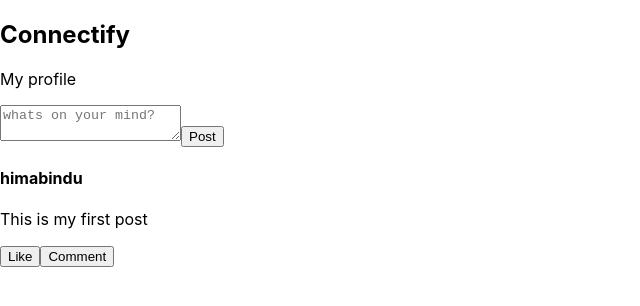
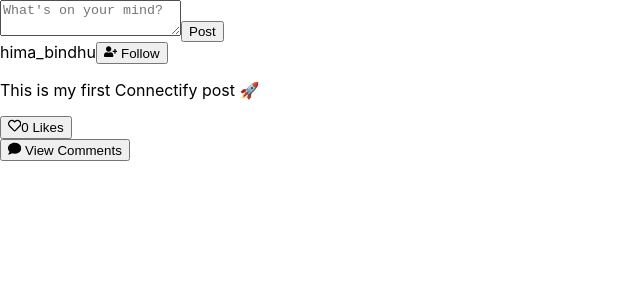
Before and after one commit to Katahimabindu/connectify-react-app, a React (Create React App) app: page / in a window 1280 px wide. Shown: the top 306 px of the page, without its empty margins (0-640 px from the left). Built offline with nearby package versions, Linux system fonts and the light colour scheme.

Commit message:
Day 2: useState, like count, comment toggle, react-icons

```diff
--- a/src/App.css
+++ b/src/App.css
@@ -1,32 +1,45 @@
-body{
-  margin:0;/*browsers add default margin 8px to body ,so if we dont remove it navbar
-  willnot touch screen edges,you will see unwanted white space*/
-  font-family:Arial,sans-serif;/*safe font stack*/
-  background:#f0f2f5
+/* Create post container */
+.create-post {
+  margin-bottom: 16px;
 }
-.navbar{
-  background:#1817f2;
-  color:white;
-  padding: 15px;
-  display:flex;
+
+/* Post card */
+.post-card {
+  border: 1px solid #ddd;
+  padding: 12px;
+  margin-top: 12px;
+}
+
+/* Post header */
+.post-header {
+  display: flex;
   justify-content: space-between;
 }
-.container{
-width: 500px;
-margin: 20px auto;
+
+/* Like button */
+.like-btn {
+  display: flex;
+  align-items: center;
+  gap: 6px;
+  background: none;
+  border: none;
+  cursor: pointer;
 }
-.create-post,.post{
-  background: white;
-  padding: 15px;
-  border-radius: 5px;
-  margin-bottom:15px;
+
+/* Red heart */
+.liked-icon {
+  color: red;
 }
-textarea{
-  width:100%;
-  height:60px;
+
+/* Comment button */
+.comment-btn {
+  background: none;
+  border: none;
+  cursor: pointer;
 }
-button{
-  margin-top:10px;
-  padding:5px 10px;
-  cursor:pointer;
+.comments p {
+  display: flex;
+  align-items: center;
+  gap: 6px;
+  margin: 4px 0;
 }
--- a/src/App.js
+++ b/src/App.js
@@ -1,5 +1,11 @@
-import Home from "./Pages/Home"
-function App(){
-return <Home/>;
+// App is the root entry point
+// It should stay minimal and clean
+
+import Home from "./Pages/Home";
+
+function App() {
+  // Render Home page
+  return <Home />;
 }
+
 export default App;
--- /dev/null
+++ b/src/Components/CommentToggle.jsx
@@ -0,0 +1,43 @@
+// Import useState for state management
+import { useState } from "react";
+
+// Import icons from react-icons
+import { FaComment, FaThumbsUp, FaFire } from "react-icons/fa";
+
+function CommentToggle() {
+  // Controls whether comments are shown or hidden
+  const [showComments, setShowComments] = useState(false);
+
+  return (
+    <div className="comment-section">
+
+      {/* Button to toggle comments */}
+      <button
+        className="comment-btn"
+        onClick={() => setShowComments(!showComments)}
+      >
+        <FaComment />
+        {showComments ? " Hide Comments" : " View Comments"}
+      </button>
+
+      {/* Show comments only when showComments is true */}
+      {showComments && (
+        <div className="comments">
+
+          {/* Comment 1 */}
+          <p>
+            <FaThumbsUp /> Nice post
+          </p>
+
+          {/* Comment 2 */}
+          <p>
+            <FaFire /> Awesome
+          </p>
+
+        </div>
+      )}
+    </div>
+  );
+}
+
+export default CommentToggle;
--- a/src/Components/CreatePost.jsx
+++ b/src/Components/CreatePost.jsx
@@ -1,9 +1,36 @@
-function CreatePost(){
-return(
-<div className="create-post">
-    <textarea placeholder="whats on your mind?"/>
-    <button>Post</button>
-</div>
-);
+// Import useState to manage input state
+import { useState } from "react";
+
+function CreatePost() {
+  // Stores text typed by user
+  const [postText, setPostText] = useState("");
+
+  // Runs when Post button is clicked
+  const handlePost = () => {
+    // Prevent empty or space-only posts
+    if (postText.trim() === "") return;
+
+    // Temporary action (Day 3 will add to posts array)
+    console.log("Post created:", postText);
+
+    // Clear input after posting
+    setPostText("");
+  };
+
+  return (
+    // Container div used for styling
+    <div className="create-post">
+      {/* Controlled textarea */}
+      <textarea
+        placeholder="What's on your mind?"
+        value={postText}
+        onChange={(e) => setPostText(e.target.value)}
+      />
+
+      {/* Post button */}
+      <button onClick={handlePost}>Post</button>
+    </div>
+  );
 }
+
 export default CreatePost;
--- /dev/null
+++ b/src/Components/FollowButton.jsx
@@ -0,0 +1,24 @@
+// Import useState
+import { useState } from "react";
+
+// Import icons
+import { FaUserPlus, FaUserCheck } from "react-icons/fa";
+
+function FollowButton() {
+  // Track follow state
+  const [isFollowing, setIsFollowing] = useState(false);
+
+  return (
+    // Toggle follow state on click
+    <button onClick={() => setIsFollowing(!isFollowing)}>
+
+      {/* Icon changes based on state */}
+      {isFollowing ? <FaUserCheck /> : <FaUserPlus />}
+
+      {/* Text changes */}
+      {isFollowing ? " Following" : " Follow"}
+    </button>
+  );
+}
+
+export default FollowButton;
--- /dev/null
+++ b/src/Components/LikeButton.jsx
@@ -0,0 +1,42 @@
+// Import useState
+import { useState } from "react";
+
+// Import heart icons
+import { FaHeart, FaRegHeart } from "react-icons/fa";
+
+function LikeButton() {
+  // Tracks like/unlike
+  const [liked, setLiked] = useState(false);
+
+  // Stores like count
+  const [likeCount, setLikeCount] = useState(0);
+
+  // Handle like toggle
+  const handleLike = () => {
+    if (liked) {
+      // Unlike → decrease count
+      setLikeCount(likeCount - 1);
+    } else {
+      // Like → increase count
+      setLikeCount(likeCount + 1);
+    }
+
+    // Toggle liked state
+    setLiked(!liked);
+  };
+
+  return (
+    <button className="like-btn" onClick={handleLike}>
+
+      {/* Icon changes */}
+      {liked ? <FaHeart className="liked-icon" /> : <FaRegHeart />}
+
+      {/* Like count */}
+      <span className="like-text">
+        {likeCount} {likeCount === 1 ? "Like" : "Likes"}
+      </span>
+    </button>
+  );
+}
+
+export default LikeButton;
--- /dev/null
+++ b/src/Components/PostCard.jsx
@@ -0,0 +1,28 @@
+// Import child components
+import PostHeader from "./PostHeader";
+import LikeButton from "./LikeButton";
+import CommentToggle from "./CommentToggle";
+
+function PostCard() {
+  return (
+    // One post container
+    <div className="post-card">
+
+      {/* Post header: username + follow */}
+      <PostHeader />
+
+      {/* Post content */}
+      <p className="post-content">
+        This is my first Connectify post 🚀
+      </p>
+
+      {/* Post actions */}
+      <div className="post-actions">
+        <LikeButton />
+        <CommentToggle />
+      </div>
+    </div>
+  );
+}
+
+export default PostCard;
--- /dev/null
+++ b/src/Components/PostHeader.jsx
@@ -0,0 +1,18 @@
+// Import Follow button
+import FollowButton from "./FollowButton";
+
+function PostHeader() {
+  return (
+    // Header section of post
+    <div className="post-header">
+
+      {/* Username */}
+      <span className="username">hima_bindhu</span>
+
+      {/* Follow / Unfollow button */}
+      <FollowButton />
+    </div>
+  );
+}
+
+export default PostHeader;
--- a/src/Pages/Home.jsx
+++ b/src/Pages/Home.jsx
@@ -1,15 +1,19 @@
+// Home page holds the UI layout
+// Logic is still local to child components (Day 2 focus)
+
 import CreatePost from "../Components/CreatePost";
-import Navbar from "../Components/Navbar";
-import Post from "../Components/Post";
-function Home(){
-return(
+import PostCard from "../Components/PostCard";
+
+function Home() {
+  return (
     <>
-    <Navbar/>
-    <div className="container">
-        <CreatePost/>
-        <Post/>
-    </div>
+      {/* Create post section */}
+      <CreatePost />
+
+      {/* Single post card (static for now) */}
+      <PostCard />
     </>
-);
+  );
 }
+
 export default Home;
```
